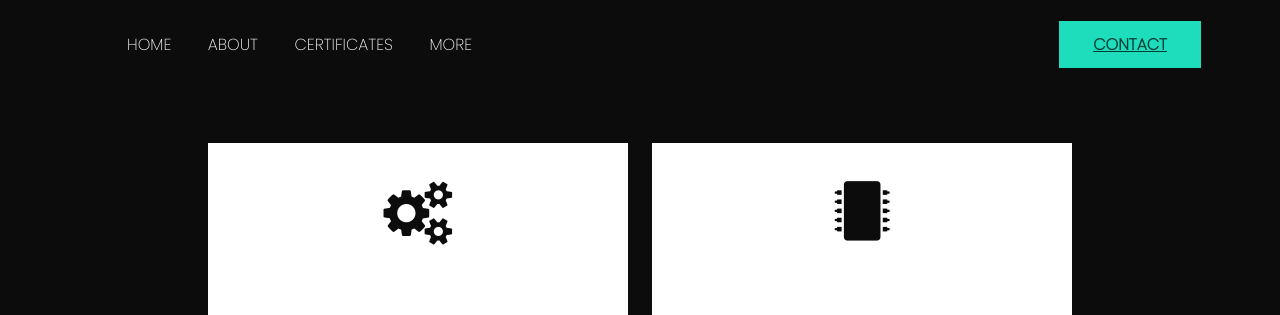
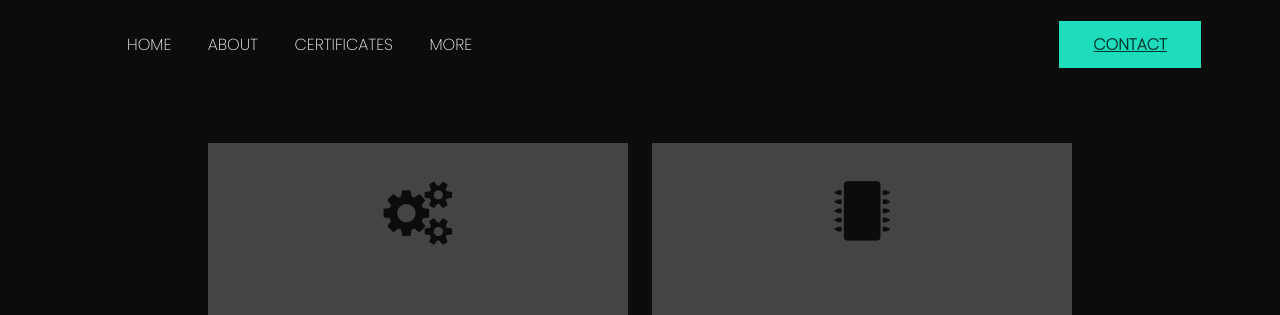
Before and after one commit to ntsiakiris/ntsiakiris.github.io, a plain HTML site: page more.html in a window 1280 px wide. Shown: the top 315 px of the page. Drawn offline with Linux system fonts and the light colour scheme.

Commit message:
Update stylemore.css

```diff
--- a/stylemore.css
+++ b/stylemore.css
@@ -166,6 +166,7 @@ html {
         transition: transform 0.6s;
         color: var(--bgDark);
         justify-content: center;
+        background: #444;
     }
 
     .method span {
```
